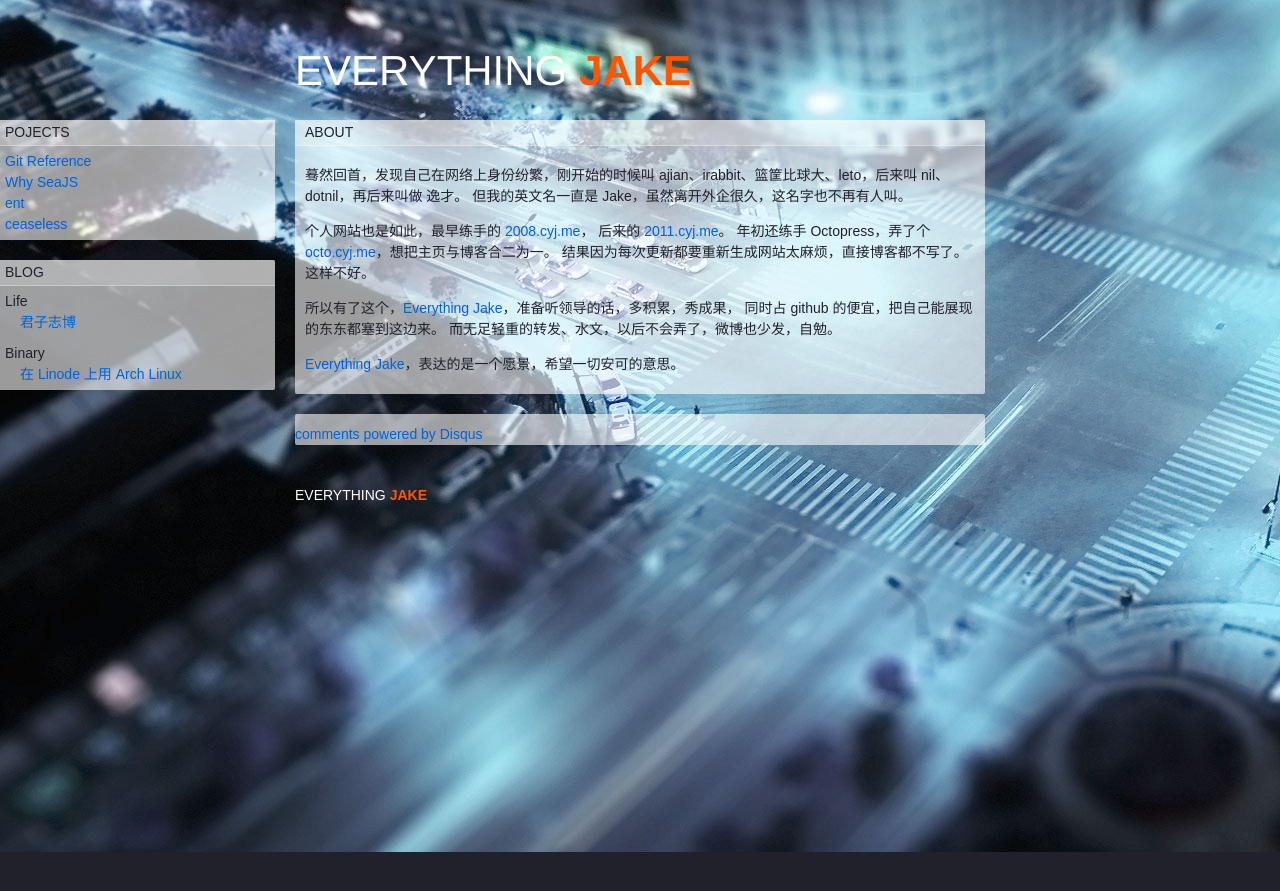
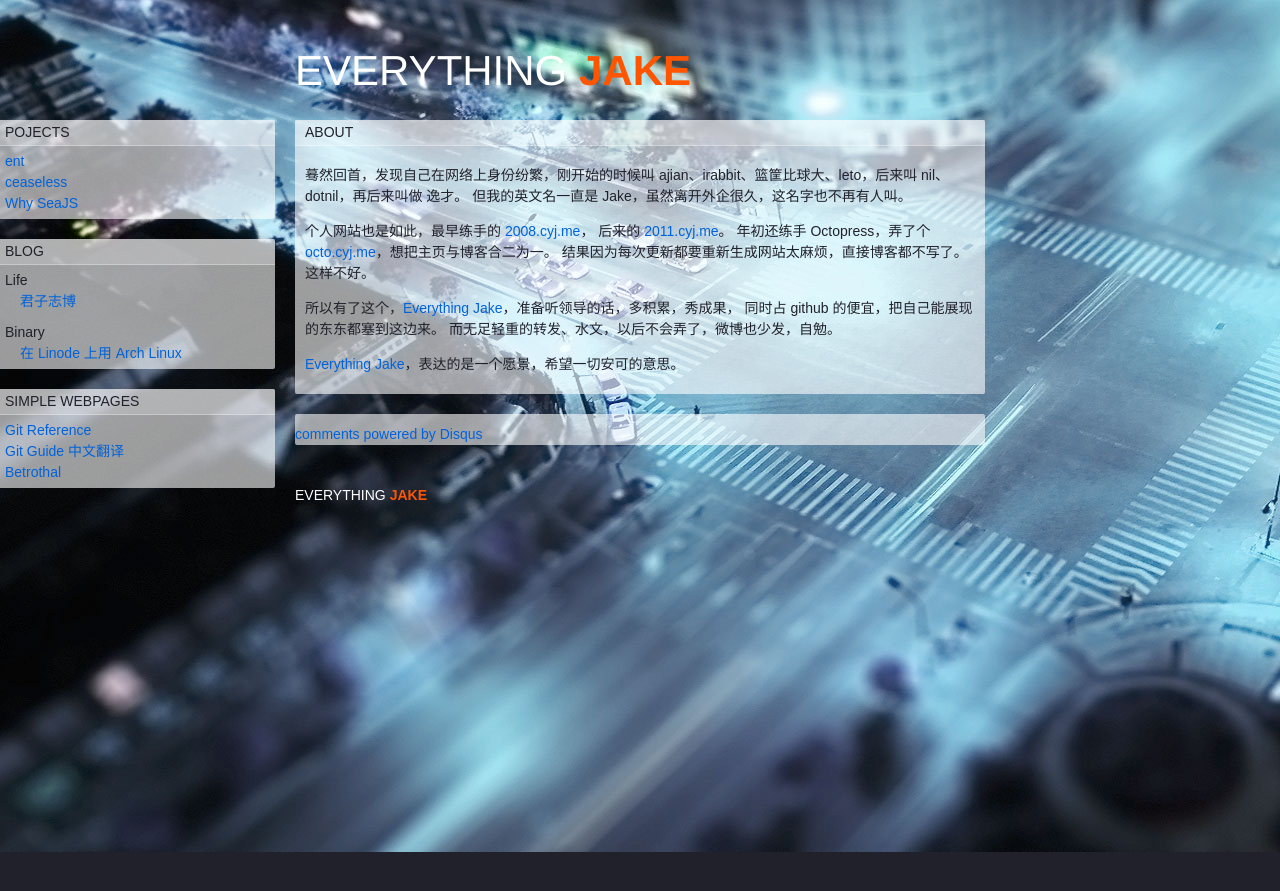
Before and after one commit to cyjake/cyjake.github.io, a Jekyll site: the page built from index.html, in a window 1280 px wide. Shown: the top 891 px of the page. Built offline with Jekyll 4.4.1, drawn with Linux system fonts in a browser that asks for light colours; Markdown is read by kramdown in place of the engine named in the settings; comment, search, counter and statistics services are not loaded.

Commit message:
Added more links

```diff
--- a/index.html
+++ b/index.html
@@ -45,4 +44,14 @@
       {% include categories.html %}
     </div>
   </div>
+  <div class="webpages board">
+    <h3>Simple Webpages</h3>
+    <div class="content">
+      <ul>
+        <li><a href="http://gitref.org/zh">Git Reference</a></li>
+        <li><a href="http://cyj.me/git-guide/index.zh.html">Git Guide 中文翻译</a></li>
+        <li><a href="http://cyj.me/betrothal">Betrothal</a></li>
+      </ul>
+    </div>
+  </div>
 </div>
```
Also changed, not shown: other parts of index.html (+1 -2 lines).
